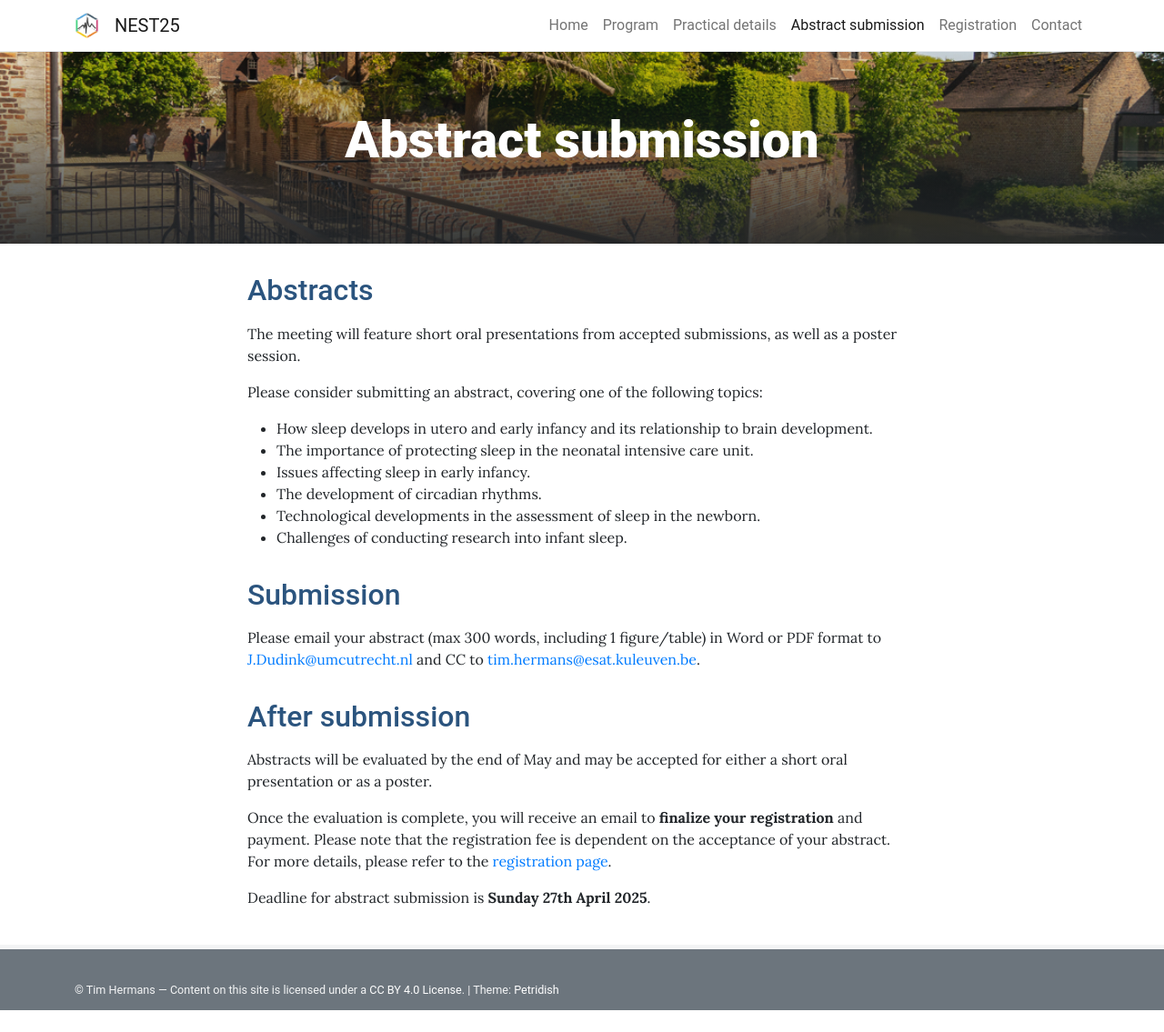
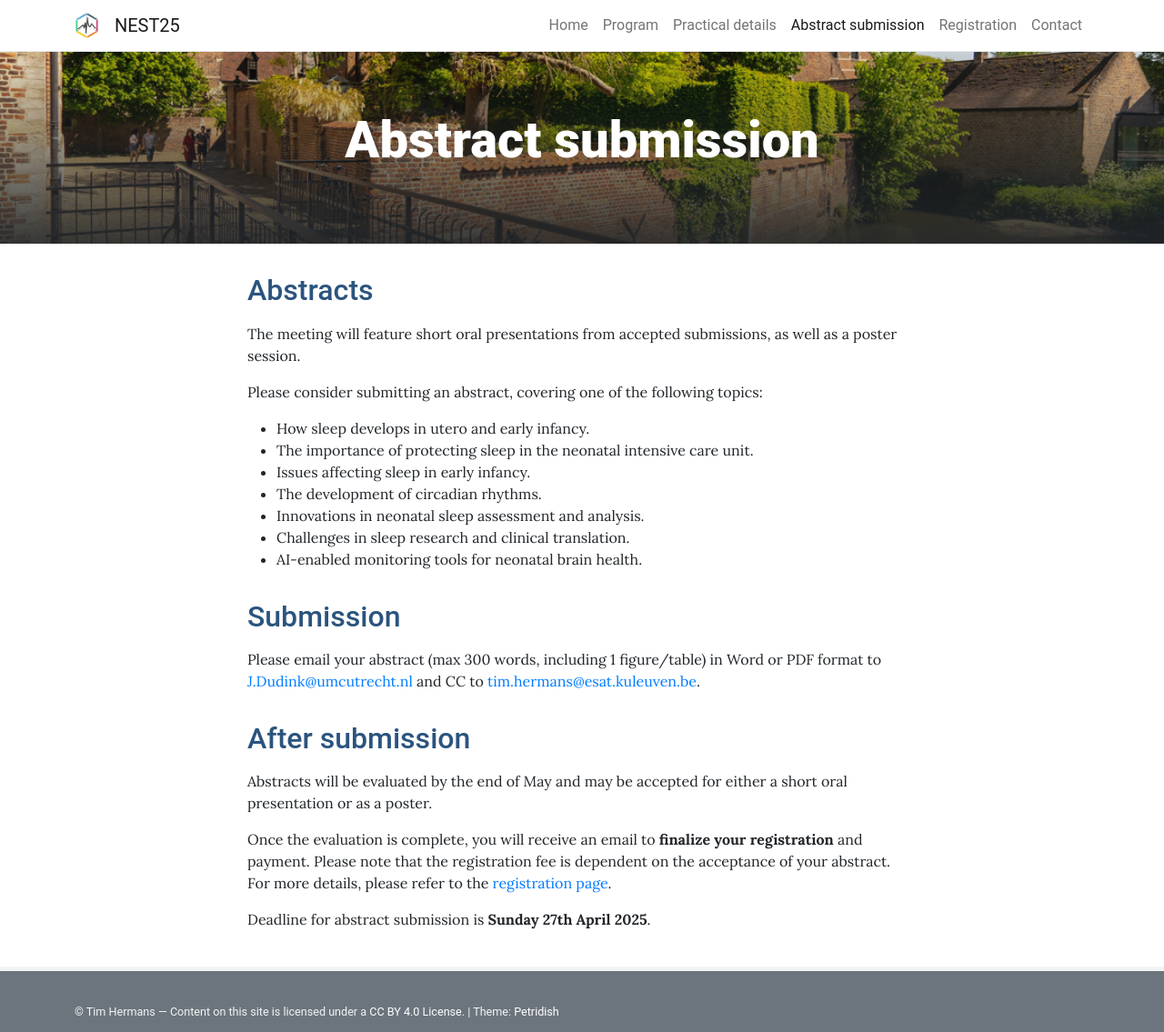
Before and after one commit to nestconf25/nestconf25.github.io, a Jekyll site: the page built from pages/abstract-submission.md, in a window 1280 px wide. Shown: the whole page at 91% size. Built offline with Jekyll 4.4.1, drawn with Linux system fonts in a browser that asks for light colours; before the commit the page ends 1111 px from its top, so only the background shows below that.

Commit message:
Update abstract call

```diff
--- a/pages/abstract-submission.md
+++ b/pages/abstract-submission.md
@@ -6,12 +6,13 @@ permalink: /abstract-submission/
 The meeting will feature short oral presentations from accepted submissions, as well as a poster session.
 
 Please consider submitting an abstract, covering one of the following topics:
-* How sleep develops in utero and early infancy and its relationship to brain development.
+* How sleep develops in utero and early infancy.
 * The importance of protecting sleep in the neonatal intensive care unit.
 * Issues affecting sleep in early infancy.
 * The development of circadian rhythms.
-* Technological developments in the assessment of sleep in the newborn.
-* Challenges of conducting research into infant sleep.
+* Innovations in neonatal sleep assessment and analysis.
+* Challenges in sleep research and clinical translation.
+* AI-enabled monitoring tools for neonatal brain health.
 
 ## Submission
 Please email your abstract (max 300 words, including 1 figure/table) in Word or PDF format to <a href="mailto:J.Dudink@umcutrecht.nl">J.Dudink@umcutrecht.nl</a> and CC to <a href="mailto:tim.hermans@esat.kuleuven.be">tim.hermans@esat.kuleuven.be</a>.
```
Also changed, not shown: pages/home.md (+2 -2 lines).
